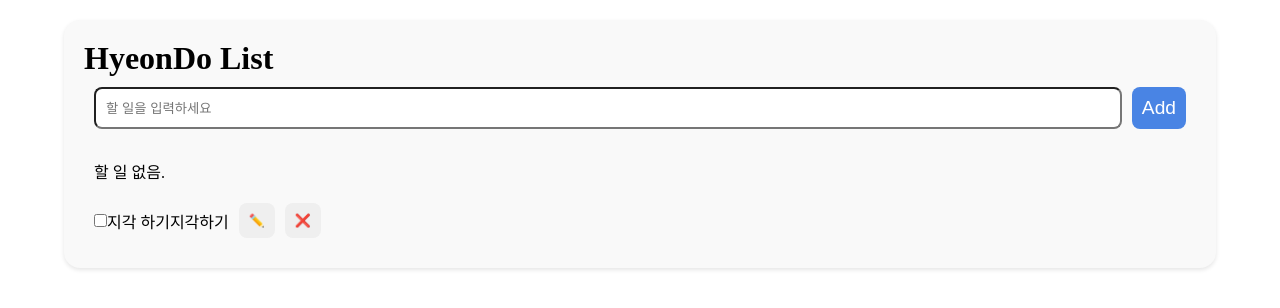
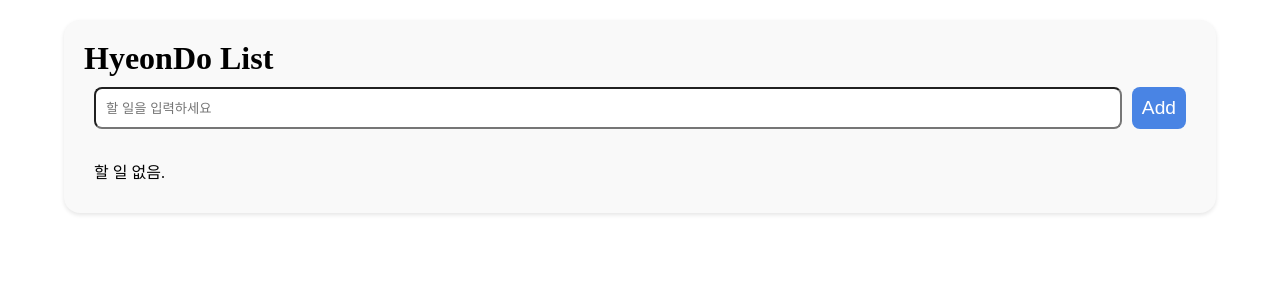
Before and after one commit to YimChaeyi/Programming3412, a React (Vite) app: page / in a window 1280 px wide. Shown: the top 308 px of the page. Built offline with nearby package versions, Linux system fonts and the light colour scheme.

Commit message:
TodoListApp h1 -> TodoHeader, form -> TodoAdder, li -> TodoItem, ul -> TodoHeader

```diff
--- a/src/TodoListApp.jsx
+++ b/src/TodoListApp.jsx
@@ -1,28 +1,19 @@
-import './todoList.css'
-import TodoItemEmpty from './components/TodoItemEmpty.jsx'
-import Button from './components/Button.jsx';
-import Checkbox from './components/Checkbox.jsx';
+import './todolist.css'
+// import TodoItemEmpty from './components/TodoItemEmpty.jsx';
+// import Button from './components/Button.jsx';
+// import Checkbox from './components/Checkbox.jsx'
+import TodoHeader from './components/TodoHeader.jsx'
+import TodoAdder from './components/TodoAdder.jsx'
+// import TodoItem from './components/TodoItem.jsx'
+import TodoList from './components/TodoList.jsx'
 
 function TodoListApp() {
-    return (
-        <div className="todo">
-            <h1 className="todo__title">HyeonDo List</h1>
-
-            <form className="todo__form">
-                <input type="text" placeholder="할 일을 입력하세요" className="todo__input"/>
-                <Button type="submit" className="todo__button todo__button--add">Add</Button>
-            </form>
-            <div>
-                <ul className="todo__list">
-                    <TodoItemEmpty/>
-                    <li className="todo__item todo__item--complete">
-                        <Checkbox id="1">지각 하기</Checkbox>
-                        <Button type="button" className="todo__button todo__button--edit">✏️</Button>
-                        <Button type="button" className="todo__button todo__button--delete">❌</Button>
-                    </li>
-                </ul>
-            </div>
-        </div>
-    )
+  return (
+    <div className="todo">
+      <TodoHeader />
+      <TodoAdder />
+      <TodoList />
+    </div>
+  )
 }
 export default TodoListApp;
--- /dev/null
+++ b/src/components/TodoAdder.jsx
@@ -0,0 +1,10 @@
+import Button from './Button.jsx';
+
+export default function TodoAdder() {
+    return (
+        <form className="todo__form">
+                <input type="text" placeholder="할 일을 입력하세요" className="todo__input"/>
+                <Button type="submit" className="todo__button todo__button--add">Add</Button>
+        </form>
+    )
+}
--- /dev/null
+++ b/src/components/TodoHeader.jsx
@@ -0,0 +1,5 @@
+export default function TodoHeader() {
+    return (
+        <h1 className="todo__title">HyeonDo List</h1>
+    )
+}
--- /dev/null
+++ b/src/components/TodoItem.jsx
@@ -0,0 +1,12 @@
+import Checkbox from './Checkbox.jsx';
+import Button from './Button.jsx';
+
+export default function TodoItem() {
+    return (
+        <li className="todo__item todo__item--complete">
+            <Checkbox id="1">지각 하기</Checkbox>
+            <Button className="todo__button todo__button--edit">✏️</Button>
+            <Button className="todo__button todo__button--delete">❌</Button>
+        </li>
+    )
+}
--- /dev/null
+++ b/src/components/TodoList.jsx
@@ -0,0 +1,7 @@
+export default function TodoItemEmpty() {
+    return (
+        <li className="todo__item todo__item--empty">
+            <p>할 일 없음.</p>
+        </li>
+    )
+}
```
